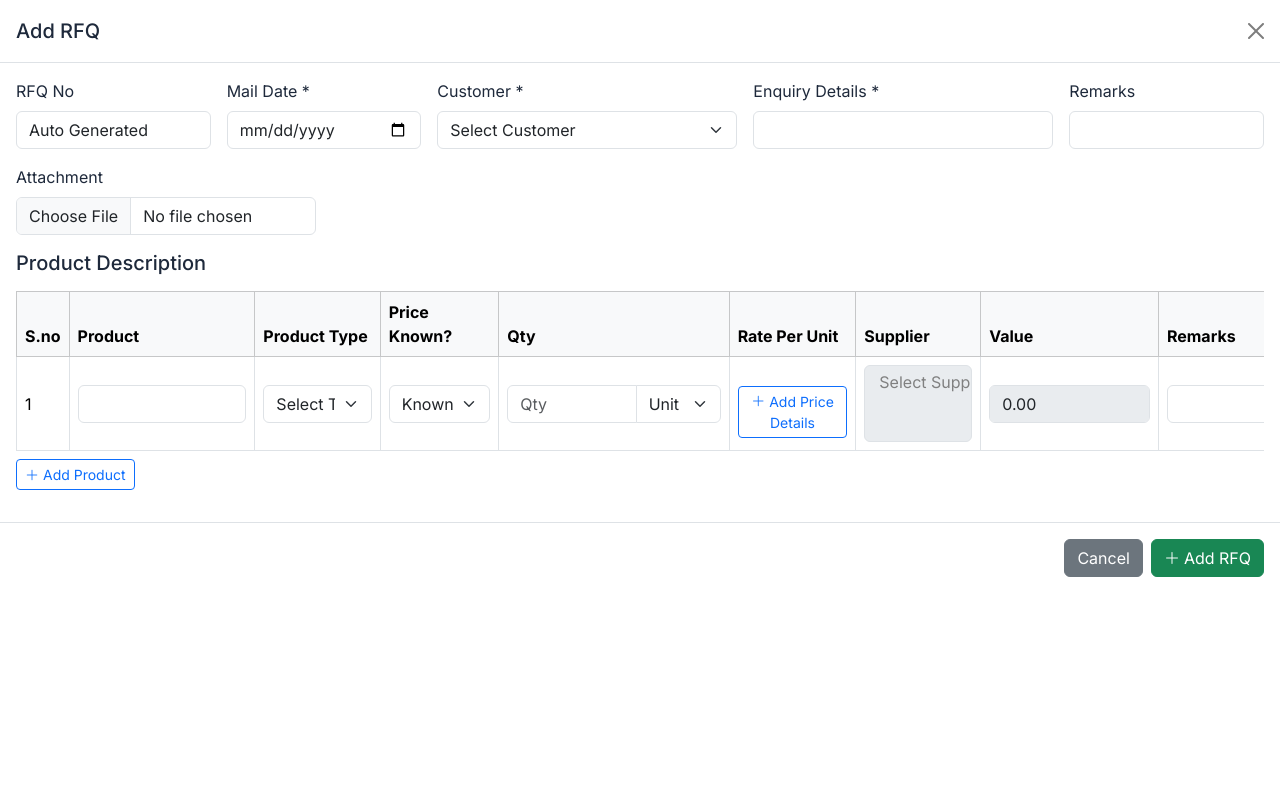
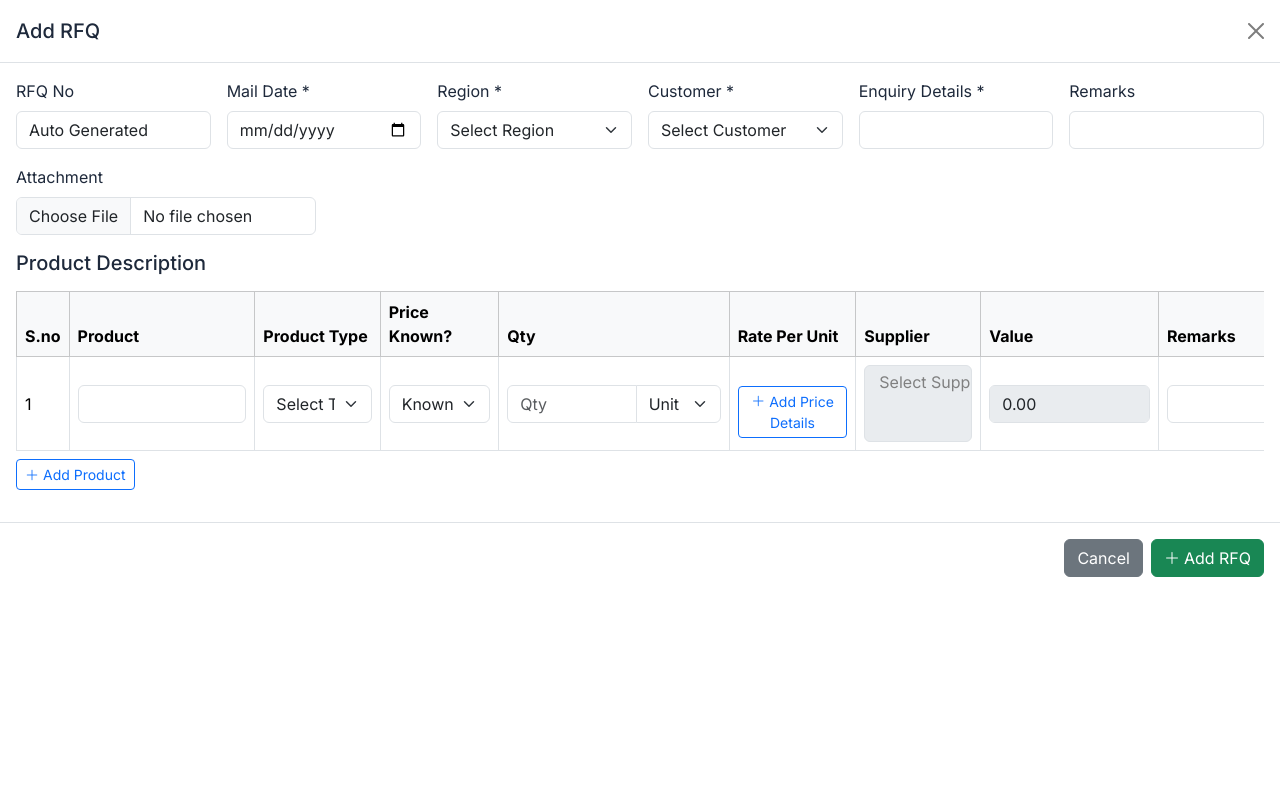
Before and after one commit to DhiviJR/DPR-Tool, a Django app: page /rfq/ in a window 1280 px wide, after a click on "Add RFQ". Run offline with Django 5.2, Linux system fonts and the light colour scheme; the visitor is signed in with stand-in values (Sample User, id 1); data that the repository does not hold is empty.

Commit message:
region feild added and rfq default sorting changed

```diff
--- a/accounts/views.py
+++ b/accounts/views.py
@@ -2745,7 +2745,7 @@ def rfq_details(request):
         return redirect('rfq_details')
 
     status_filter = request.GET.get('status', 'all')
-    all_rfqs = list(RFQ.objects.select_related('customer').prefetch_related('products__suppliers', 'products__supplier_prices__supplier', 'quotations').all())
+    all_rfqs = list(RFQ.objects.select_related('customer').prefetch_related('products__suppliers', 'products__supplier_prices__supplier', 'quotations').order_by('-created_at', '-id'))
 
     confirmed_dprs = list(DPR.objects.exclude(po_attachment='').exclude(po_attachment__isnull=True).values_list('quotation_number', flat=True))
     confirmed_quote_set = set()
@@ -2806,14 +2806,6 @@ def rfq_details(request):
         'confirmed': len(confirmed_rfqs),
         'overdue': len(overdue_rfqs),
     }
-
-    # Sort RFQs: red (table-danger) -> white ('') -> green (table-success)
-    class_order = {
-        'table-danger': 0,
-        '': 1,
-        'table-success': 2
-    }
-    rfqs_to_display.sort(key=lambda r: class_order.get(r.row_class, 1))
 
     rfq_payloads = []
     for rfq in rfqs_to_display:
@@ -2825,6 +2817,7 @@ def rfq_details(request):
             'mail_date': rfq.mail_date.strftime('%Y-%m-%d') if rfq.mail_date else '',
             'customer_id': rfq.customer_id,
             'customer_name': rfq.customer.customer_name,
+            'customer_region': rfq.customer.region or '',
             'customer_email': rfq.customer.email or '',
             'enquiry_details': rfq.enquiry_details,
             'remarks': rfq.remarks or '',
--- a/templates/rfq_details.html
+++ b/templates/rfq_details.html
@@ -66,16 +66,24 @@
                             <label class="form-label">Mail Date *</label>
                             <input type="date" name="mail_date" id="rfqMailDate" class="form-control" required>
                         </div>
-                        <div class="col-lg-3">
+                        <div class="col-lg-2">
+                            <label class="form-label">Region *</label>
+                            <select id="rfqRegion" class="form-select" required>
+                                <option value="">Select Region</option>
+                                <option value="Chennai">Chennai</option>
+                                <option value="Hosur">Hosur</option>
+                            </select>
+                        </div>
+                        <div class="col-lg-2">
                             <label class="form-label">Customer *</label>
                             <select name="customer_id" id="rfqCustomer" class="form-select" required>
                                 <option value="">Select Customer</option>
                                 {% for customer in customers %}
-                                <option value="{{ customer.id }}">{{ customer.customer_name }}{% if customer.region %} - {{ customer.region }}{% endif %}</option>
+                                <option value="{{ customer.id }}" data-region="{{ customer.region|default:'' }}">{{ customer.customer_name }}</option>
                                 {% endfor %}
                             </select>
                         </div>
-                        <div class="col-lg-3">
+                        <div class="col-lg-2">
                             <label class="form-label">Enquiry Details *</label>
                             <input type="text" name="enquiry_details" id="rfqEnquiryDetails" class="form-control" required>
                         </div>
@@ -1392,8 +1400,31 @@ function resetRfqForm() {
     if (currentAttachmentContainer) {
         currentAttachmentContainer.classList.add('d-none');
     }
+    filterRfqCustomersByRegion();
     setRfqProductRows([getBlankRfqProduct()]);
     refreshSupplierEmailBody(true);
+}
+
+function filterRfqCustomersByRegion() {
+    const regionDropdown = document.getElementById('rfqRegion');
+    const customerDropdown = document.getElementById('rfqCustomer');
+    if (!regionDropdown || !customerDropdown) return;
+
+    const region = regionDropdown.value;
+    const selectedOption = customerDropdown.options[customerDropdown.selectedIndex];
+
+    Array.from(customerDropdown.options).forEach(option => {
+        if (!option.value) return;
+        option.hidden = !region || option.dataset.region !== region;
+    });
+
+    if (
+        selectedOption
+        && selectedOption.value
+        && selectedOption.dataset.region !== region
+    ) {
+        customerDropdown.value = '';
+    }
 }
 
 function populateRfqForm(rfq) {
@@ -1403,6 +1434,8 @@ function populateRfqForm(rfq) {
     document.getElementById('rfqFormTitle').textContent = 'Edit RFQ';
     document.getElementById('rfqNoDisplay').value = rfq.rfq_no || '';
     document.getElementById('rfqMailDate').value = rfq.mail_date || '';
+    document.getElementById('rfqRegion').value = rfq.customer_region || '';
+    filterRfqCustomersByRegion();
     document.getElementById('rfqCustomer').value = rfq.customer_id || '';
     document.getElementById('rfqEnquiryDetails').value = rfq.enquiry_details || '';
     document.getElementById('rfqRemarks').value = rfq.remarks || '';
@@ -1422,6 +1455,7 @@ function populateRfqForm(rfq) {
 }
 
 document.getElementById('openAddRfqModal').addEventListener('click', resetRfqForm);
+document.getElementById('rfqRegion').addEventListener('change', filterRfqCustomersByRegion);
 
 document.addEventListener('click', function (e) {
     const editButton = e.target.closest('.rfq-edit-btn');
```
